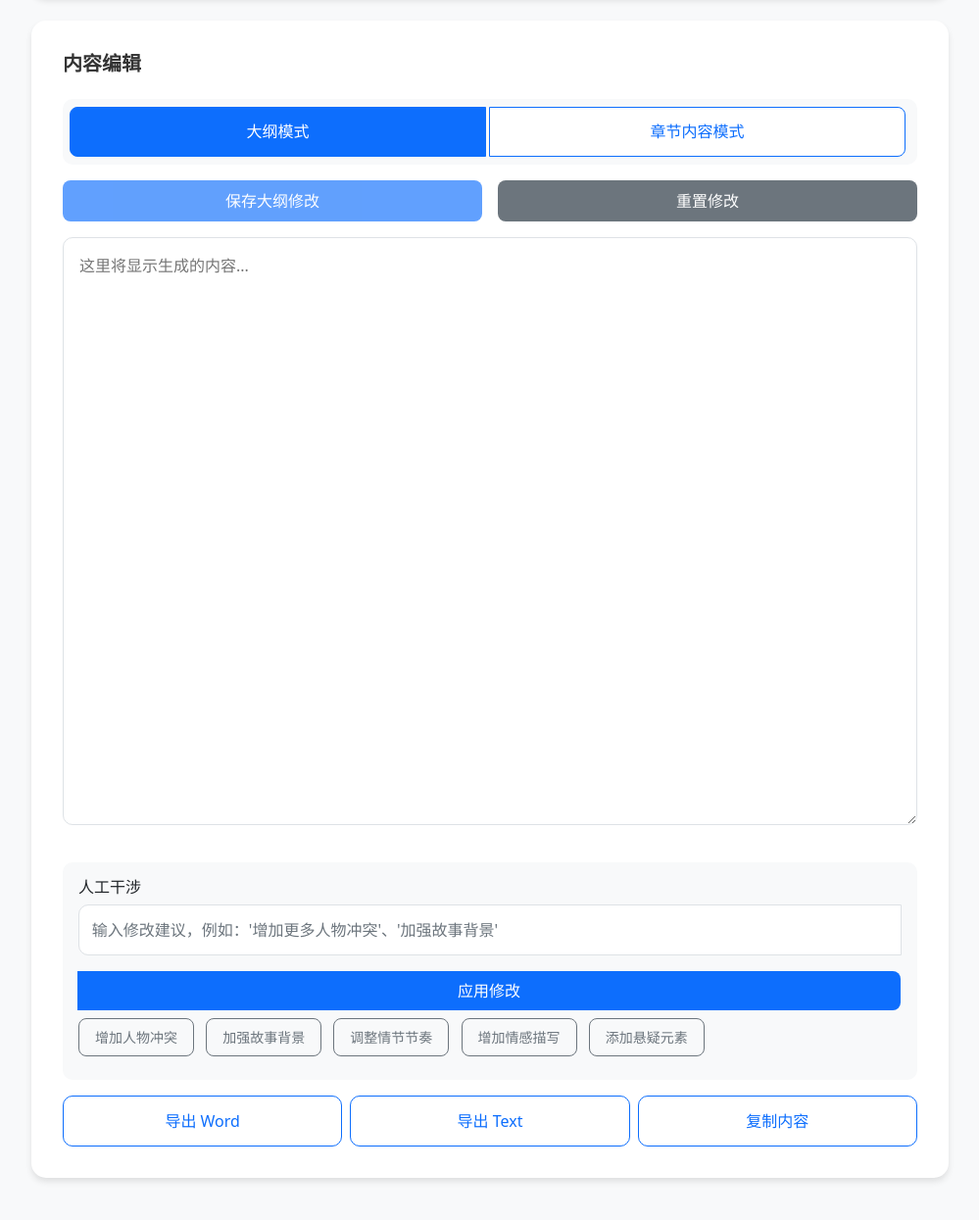
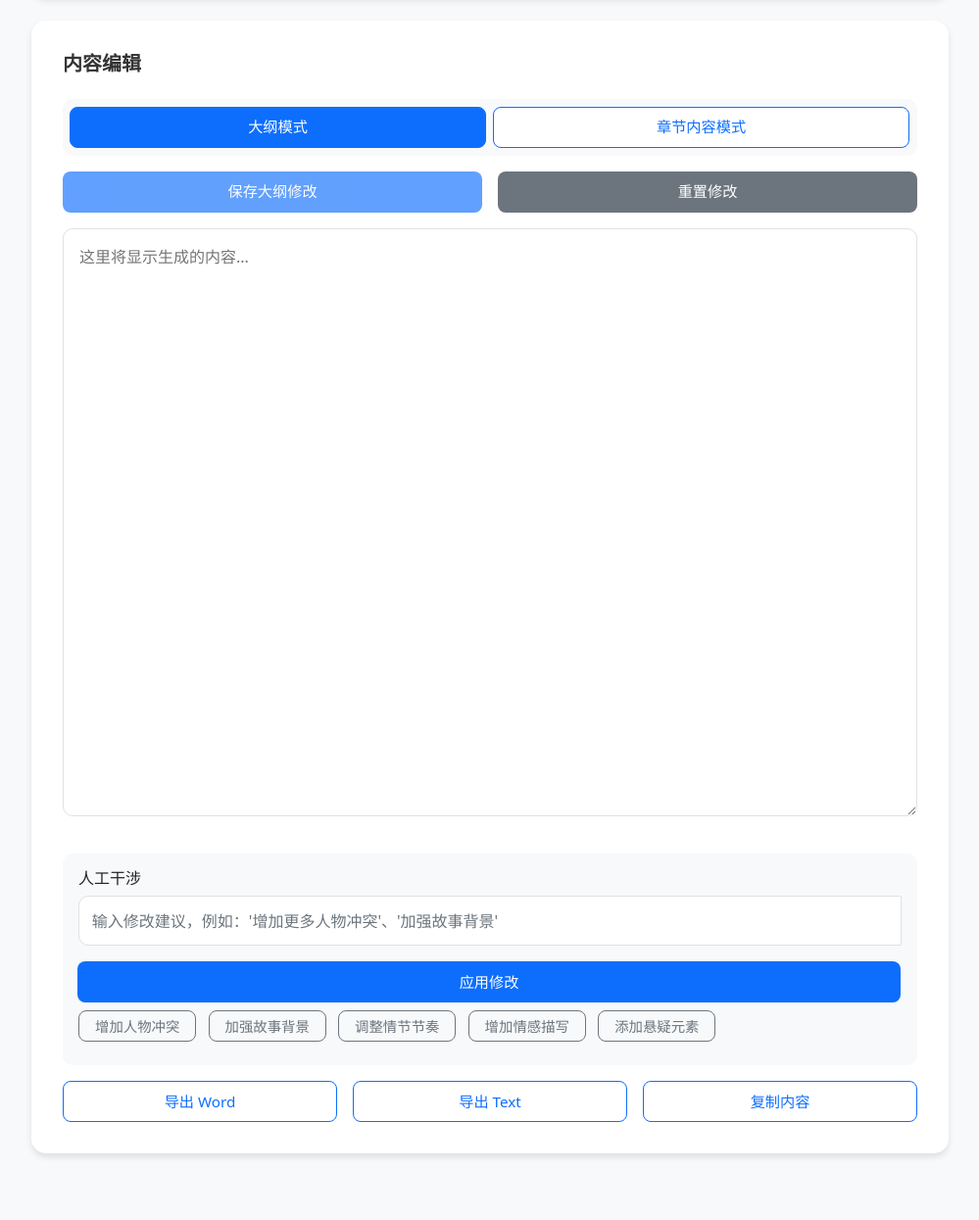
Before and after one commit to willdon2024/novel-generator, a website: page index.html in a window 1280 px wide. Shown: the part 339-1584 px from the top of the page at 98% size, without its empty margins (140-1139 px from the left). Drawn offline with nearby package versions, Linux system fonts and the light colour scheme.

Commit message:
style: 统一美化所有按钮样式

```diff
--- a/index.html
+++ b/index.html
@@ -36,10 +36,16 @@
             box-shadow: 0 0 0 0.25rem rgba(13, 110, 253, 0.25);
         }
         .btn {
-            border-radius: 10px;
-            padding: 0.8rem 2rem;
+            height: 42px;
+            border-radius: 8px !important;
+            padding: 0 1.5rem;
             font-weight: 500;
             transition: all 0.3s ease;
+            display: inline-flex;
+            align-items: center;
+            justify-content: center;
+            font-size: 0.95rem;
+            white-space: nowrap;
         }
         .btn-primary {
             background-color: #0d6efd;
@@ -93,13 +99,11 @@
         .mode-switch .btn-group {
             display: flex;
             width: 100%;
+            gap: 8px;
         }
         .mode-switch .btn {
             flex: 1;
-            padding: 0.8rem;
-            font-size: 1rem;
-            border-radius: 8px;
-            margin: 0 4px;
+            margin: 0;
         }
         .content-area {
             width: 100%;
@@ -121,23 +125,17 @@
         }
         .edit-tools button {
             width: 100%;
-            height: 42px;
-            font-size: 1rem;
-            border-radius: 8px;
-            padding: 0 1.5rem;
-            display: flex;
-            align-items: center;
-            justify-content: center;
+            margin: 0;
         }
         .export-tools {
             margin-top: 1rem;
-            display: flex;
-            gap: 0.5rem;
-            flex-wrap: wrap;
+            display: grid;
+            grid-template-columns: repeat(3, 1fr);
+            gap: 1rem;
         }
         .export-tools button {
-            flex: 1;
-            min-width: 100px;
+            width: 100%;
+            margin: 0;
         }
         .btn-outline-primary {
             border-color: #0d6efd;
@@ -193,32 +191,24 @@
             align-items: stretch;
         }
         .api-key-group .btn {
-            white-space: nowrap;
-            height: calc(3rem + 2px);
+            margin: 0;
+            min-width: 80px;
+        }
+        #generateBtn {
             width: auto !important;
-            padding: 0 1.5rem;
-            display: inline-flex !important;
-            align-items: center;
-            justify-content: center;
-            font-size: 0.9rem;
-            margin: 0;
-        }
-        .btn-primary#generateBtn {
-            width: auto !important;
+            min-width: 200px;
             margin: 0 auto;
-            display: block;
-            min-width: 200px;
-            padding: 0.8rem 2rem;
         }
         .suggestion-tags button {
-            border-radius: 8px;
-            padding: 0.5rem 1rem;
+            height: 32px;
+            padding: 0 1rem;
+            font-size: 0.9rem;
             margin-right: 0.5rem;
             margin-bottom: 0.5rem;
         }
         .input-group .btn {
-            border-radius: 8px;
-            padding: 0.5rem 1.5rem;
+            margin: 0;
+            min-width: 100px;
         }
     </style>
 </head>
```
